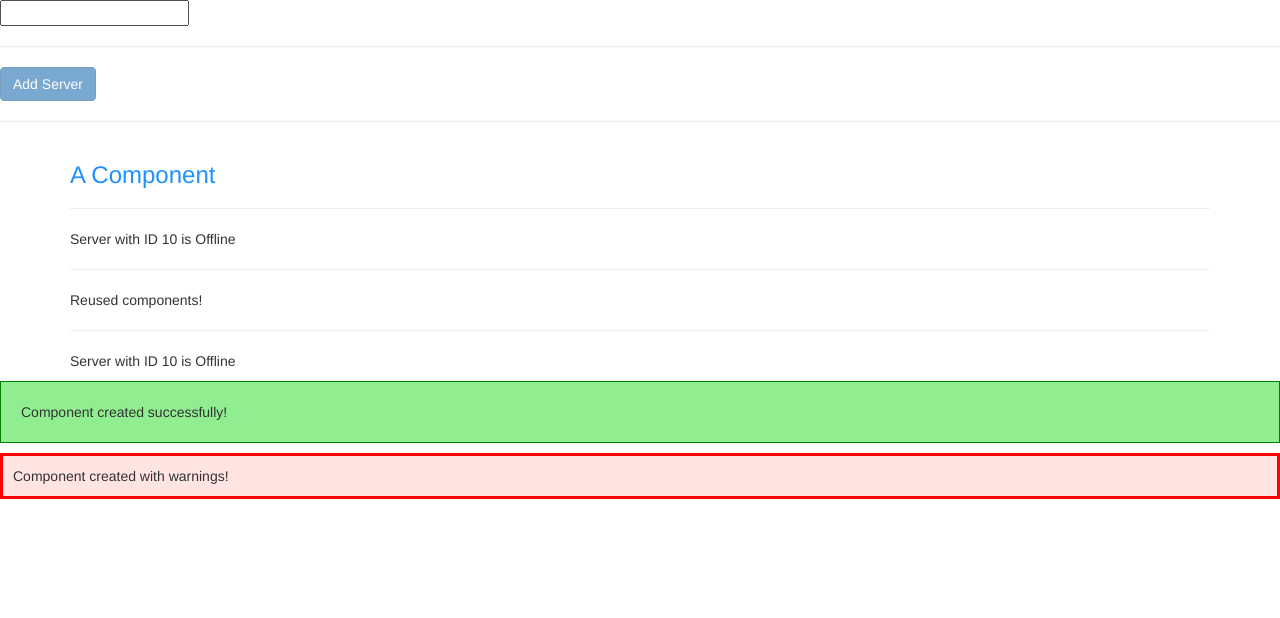
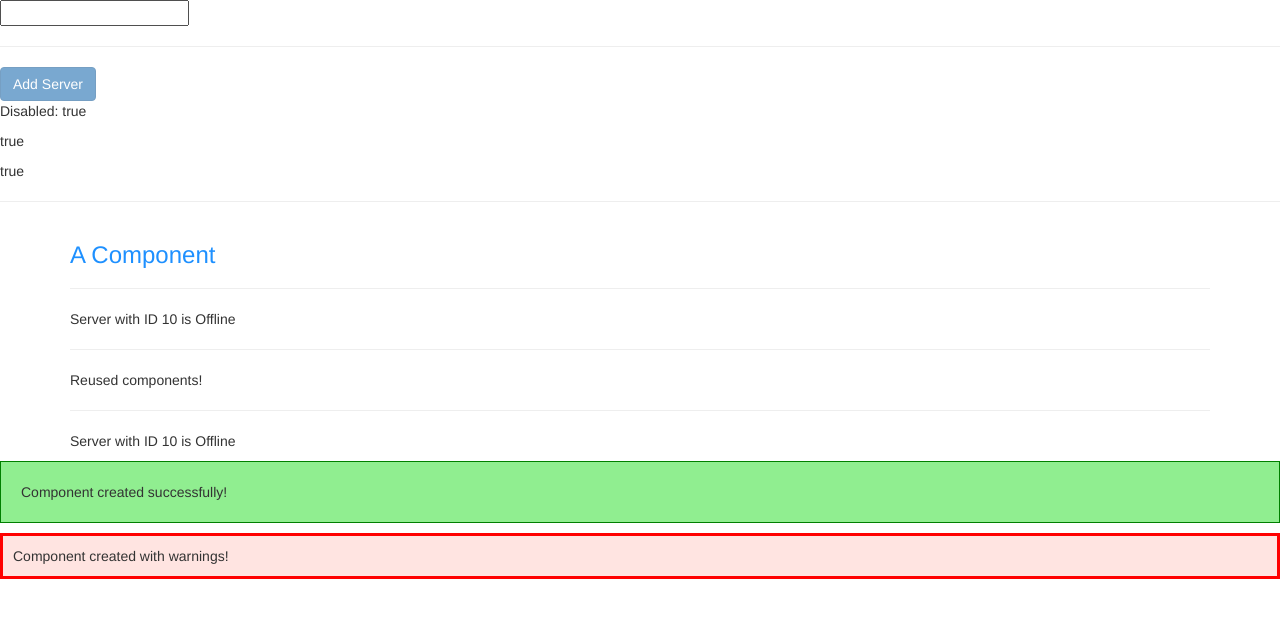
Before and after one commit to Naveen7892/angular-5-tutorial, an Angular app in the folder my-first-app/: page / in a window 1280 px wide. Shown: the top 618 px of the page. Built offline with nearby package versions, Linux system fonts and the light colour scheme.

Commit message:
Databinding - String interpolation vs Property binding

```diff
--- a/my-first-app/src/app/app.component.html
+++ b/my-first-app/src/app/app.component.html
@@ -29,6 +29,13 @@
   Add Server
 </button>
 
+<p>Disabled: {{ allowNewServer }}</p>
+
+<p [innerText]="allowNewServer"></p>
+
+<!-- Interpolation with Property binding. Inner string interpolation gets priority -->
+<p [innerText]="allowNewServer">Disabled: {{ allowNewServer }}</p>
+
 <hr>
 
 <!-- Component selector as element -->
```
